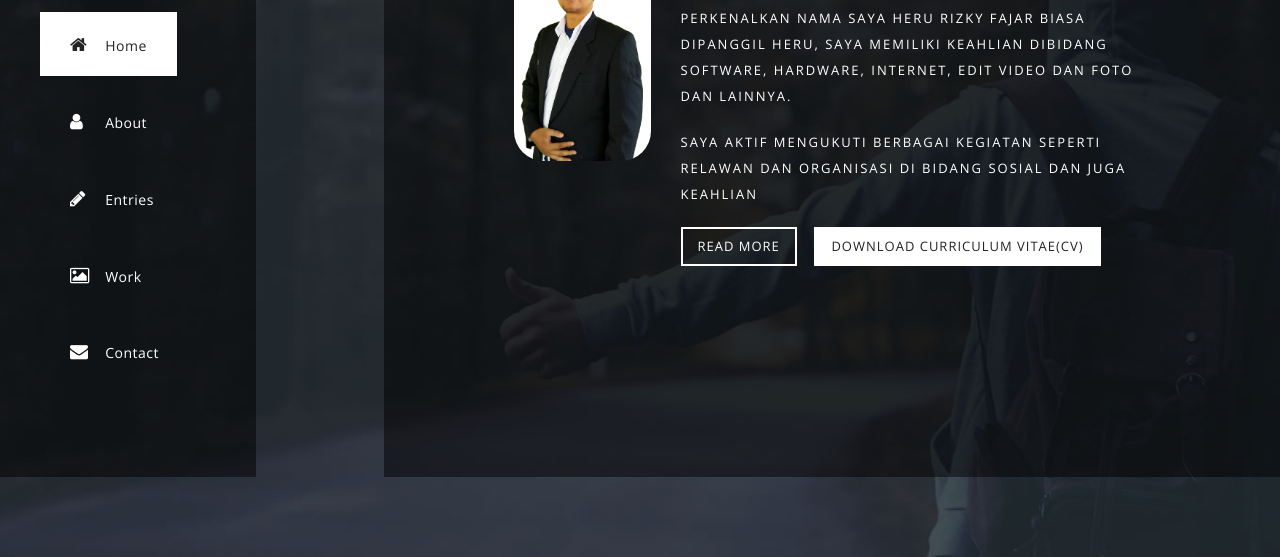
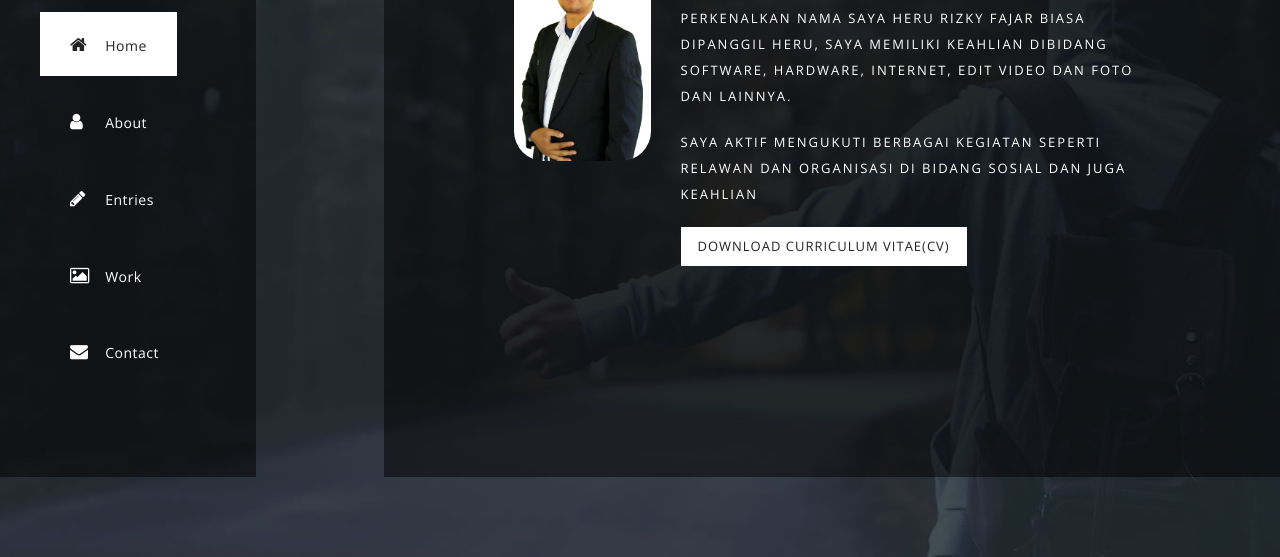
Before and after one commit to herurizkyfajar/herurizkyfajar.github.io, a plain HTML site: page index.html in a window 1280 px wide. Shown: the part 243-800 px from the top of the page. Drawn offline with nearby package versions, Linux system fonts and the light colour scheme.

Commit message:
Update index.html

```diff
--- a/index.html
+++ b/index.html
@@ -67,7 +67,7 @@ https://templatemo.com/tm-512-moonlight
 					  <p>
 					  Saya aktif mengukuti berbagai kegiatan seperti relawan dan organisasi di bidang sosial dan juga keahlian
 					  </p>
-                      <div class="main-btn"><a href="#2">Read More</a></div>
+
                       <div class="fb-btn"><a rel="nofollow" href="https://fb.com/templatemo">Download Curriculum Vitae(CV)</a></div>
                   </div>
               </div>
```
